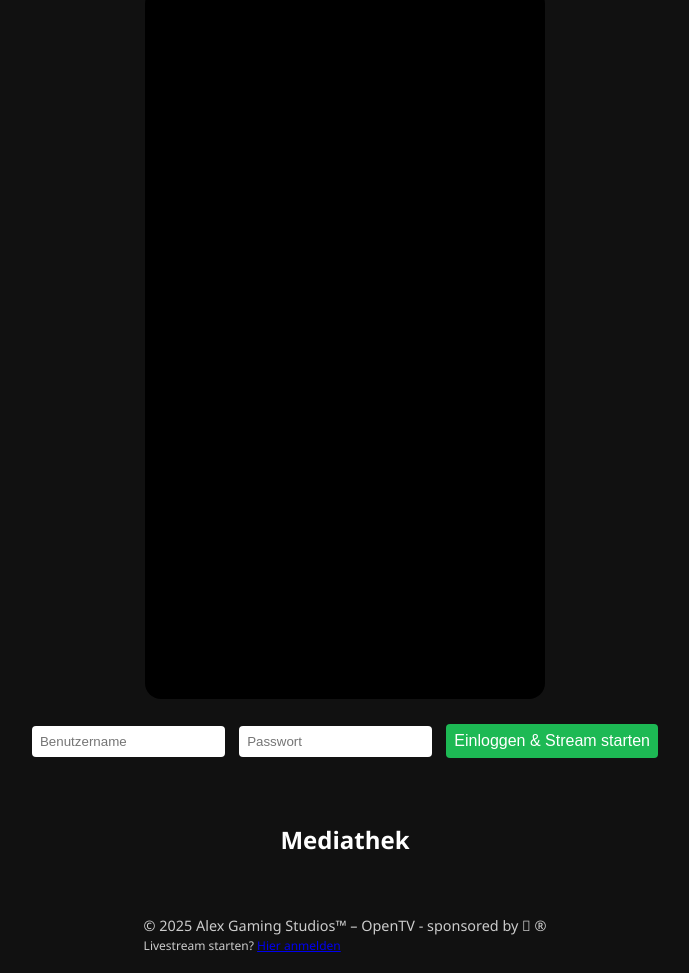
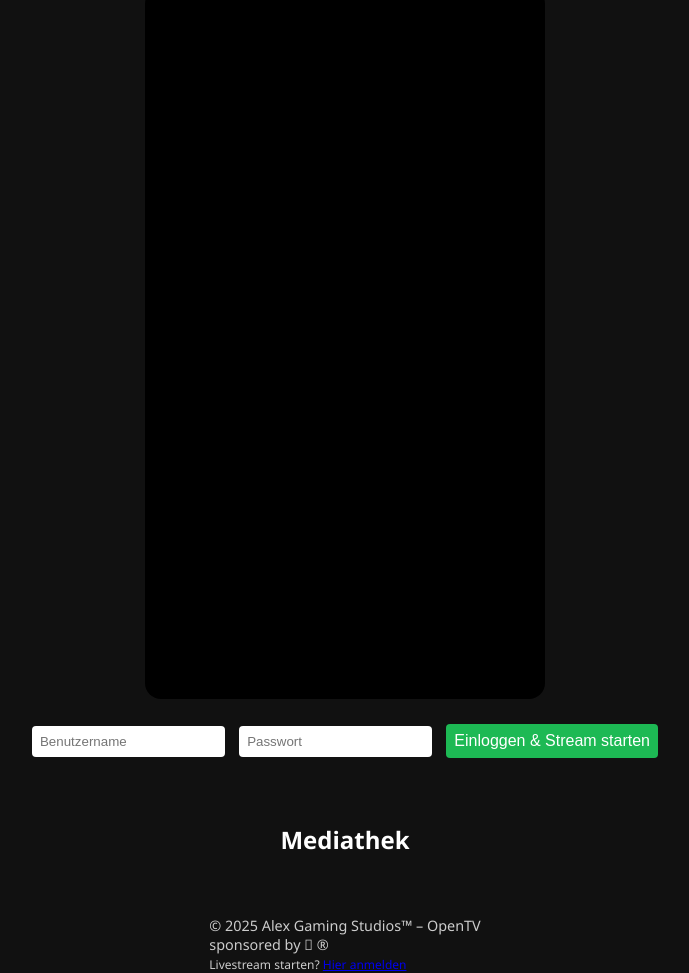
Before and after one commit to DuctileBonsai49/OpenTV, a plain HTML site: page index.html in a window 1280 px wide. Shown: the part 277-1250 px from the top of the page, without its empty margins (295-984 px from the left). Drawn offline with Linux system fonts and the light colour scheme.

Commit message:
index.html aktualisieren

```diff
--- a/index.html
+++ b/index.html
@@ -154,7 +154,7 @@
   </div>
 
   <footer>
-    © 2025 Alex Gaming Studios™ – OpenTV - sponsored by  &reg
+    © 2025 Alex Gaming Studios™ – OpenTV <br>sponsored by  &reg
     <br><small>Livestream starten? <a href="#" onclick="document.getElementById('loginArea').scrollIntoView()">Hier anmelden</a></small>
   </footer>
 
```
